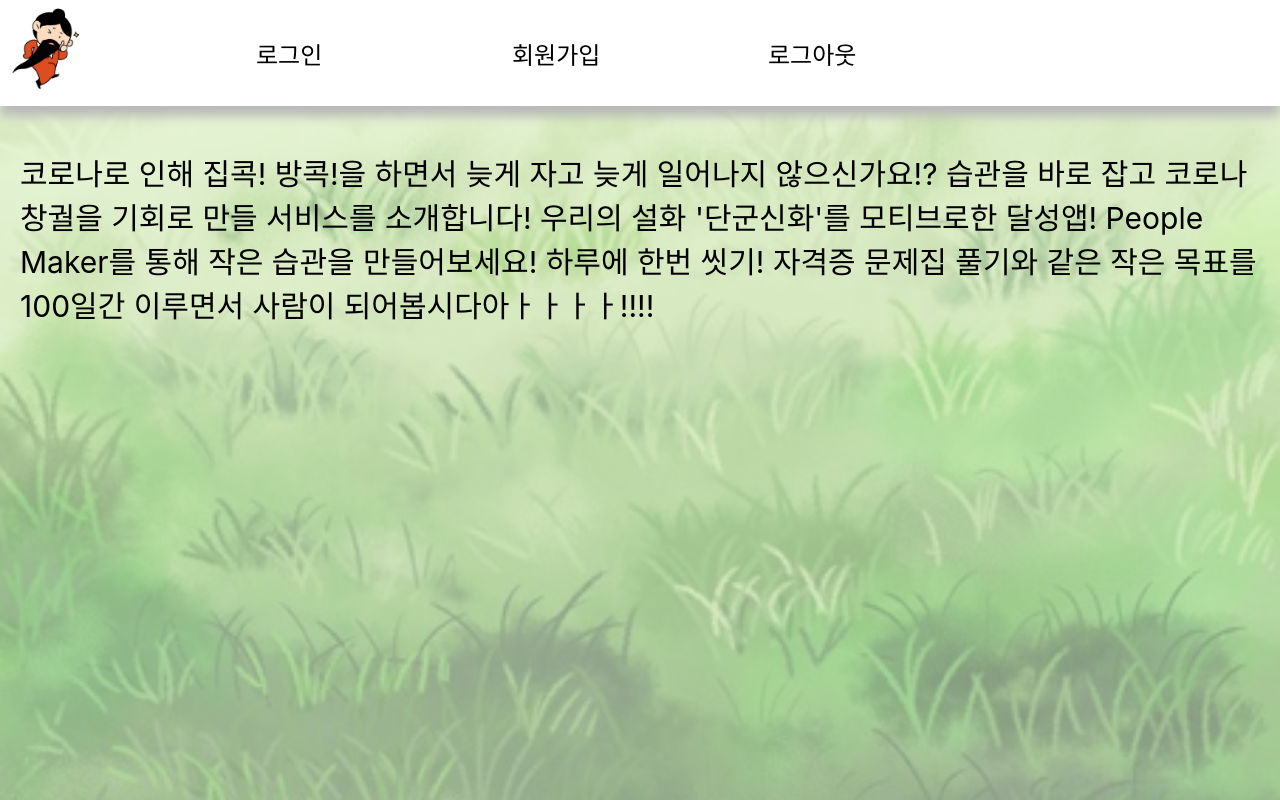
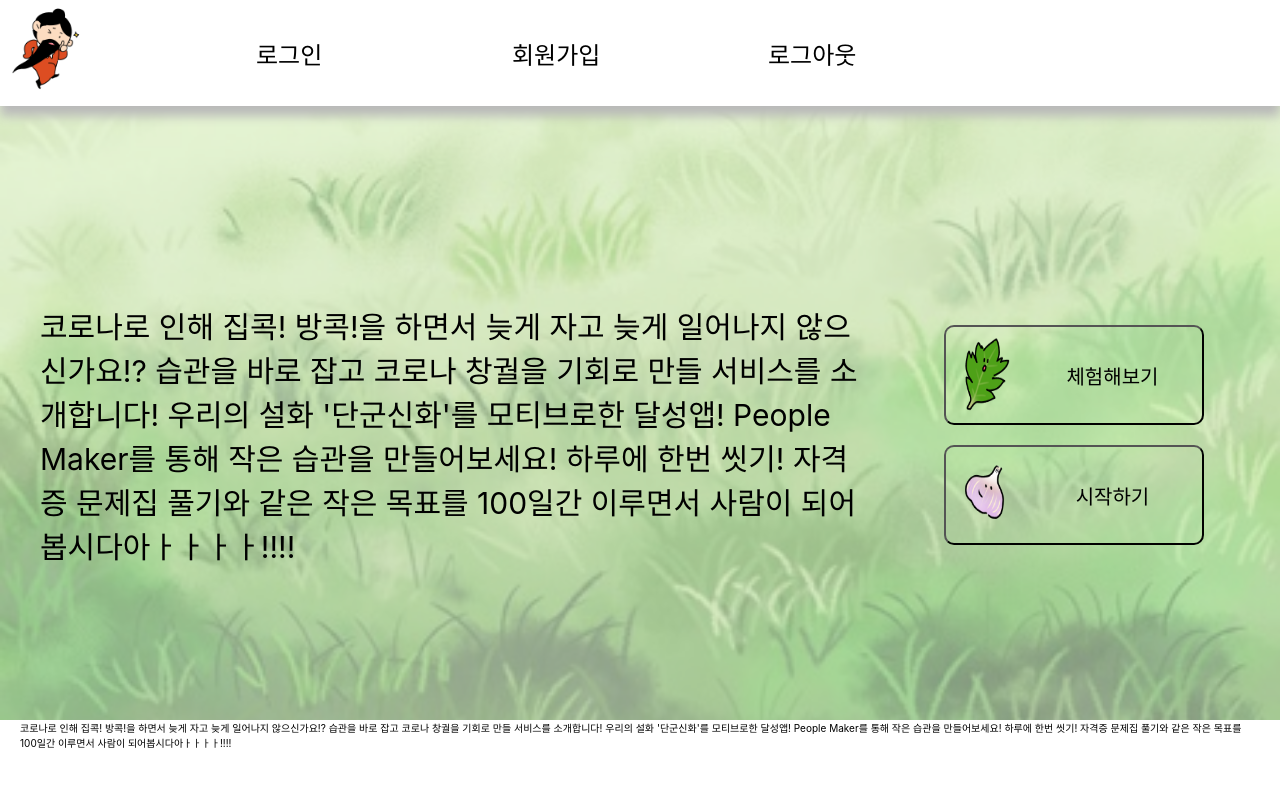
Before and after one commit to NemoTaek/Human-Maker-Client, a React (Create React App) app in the folder client/: page / in a window 1280 px wide. Built offline with nearby package versions, Linux system fonts and the light colour scheme.

Commit message:
main css 작업중

```diff
--- a/client/src/component/main/main.css
+++ b/client/src/component/main/main.css
@@ -1,12 +1,20 @@
-.bg{
+.wrap{
   width: 100%;
-  height: 100vh;
-  padding: 150px 20px 0 20px;
+  padding: 0 20px 20px 20px;
+}
+
+.main1{
+  width: 100%;
+  height: 90vh;
+  padding-top: 150px;
+  display: flex;
+  align-items: center;      /* cross-axis 정렬 */
+  justify-content: center;  /* main-axis 정렬, default는 가로 */
 }
 /* 배경만 투명 */
-.bg::after{
+.main1::after{
   width: 100%;
-  height: 100%;
+  height: 90vh;
   content: "";
   opacity: 0.5;
   position: absolute;
@@ -17,6 +25,37 @@
   z-index: -1;
 }
 
-.bg .main1{
+.main1 > p{
+  width: 70%;
   font-size: 30px;
+  padding: 0 20px;
 }
+.main1 .btn_wrap{
+  width: 30%;
+  text-align: center;
+}
+.main1 .btn_wrap > button{
+  width: 70%;
+  height: 100px;
+  text-align: center;
+  background: none;
+  border-radius: 10px;
+  cursor: pointer;
+}
+.main1 .btn_wrap > button > img{
+  width: 30%;
+  height: 100%;
+}
+.main1 .btn_wrap > button > div{
+  display: inline-block;
+  width: 70%;
+  height: 100%;
+  vertical-align: top;
+}
+.main1 .btn_wrap > button > div > span{
+  line-height: 100px;
+  font-size: 20px;
+}
+.main1 .btn_wrap .guest_btn{
+  margin-bottom: 20px;
+}
--- a/client/src/component/main/main.js
+++ b/client/src/component/main/main.js
@@ -1,18 +1,46 @@
 import React, { useState } from "react";
 import "./main.css"
+import guest from "../../img/ssook.png"
+import start from "../../img/garlic.png"
 
 function Main() {
   return (
-    <div className="bg">
+    <div className="wrap">
       <div className="main1">
+        <p>
           코로나로 인해 집콕! 방콕!을 하면서 늦게 자고 늦게 일어나지 않으신가요!?
           습관을 바로 잡고 코로나 창궐을 기회로 만들 서비스를 소개합니다!
           우리의 설화 '단군신화'를 모티브로한 달성앱! People Maker를 통해
           작은 습관을 만들어보세요!
           하루에 한번 씻기! 자격증 문제집 풀기와 같은 작은 목표를 100일간 이루면서
           사람이 되어봅시다아ㅏㅏㅏㅏ!!!!
+        </p>
+        <div className="btn_wrap">
+          <button className="guest_btn">
+            <img src={guest}></img>
+            <div>
+              <span>체험해보기</span>
             </div>
-      {/* <canvas className="start" width="800" height="400"></canvas> */}
+          </button>
+          <button className="start_btn">
+            <img src={start}></img>
+            <div>
+              <span>시작하기</span>
+            </div>
+          </button>
+        </div>
+      </div>
+
+      <div className="main2">
+        <p>
+          코로나로 인해 집콕! 방콕!을 하면서 늦게 자고 늦게 일어나지 않으신가요!?
+          습관을 바로 잡고 코로나 창궐을 기회로 만들 서비스를 소개합니다!
+          우리의 설화 '단군신화'를 모티브로한 달성앱! People Maker를 통해
+          작은 습관을 만들어보세요!
+          하루에 한번 씻기! 자격증 문제집 풀기와 같은 작은 목표를 100일간 이루면서
+          사람이 되어봅시다아ㅏㅏㅏㅏ!!!!
+        </p>
+      </div>
     </div>
   );
 }
```
Also changed, not shown: 1 other file (tests, documents, lock files or other folders). Lines whose indentation alone changed are shown as unchanged.
